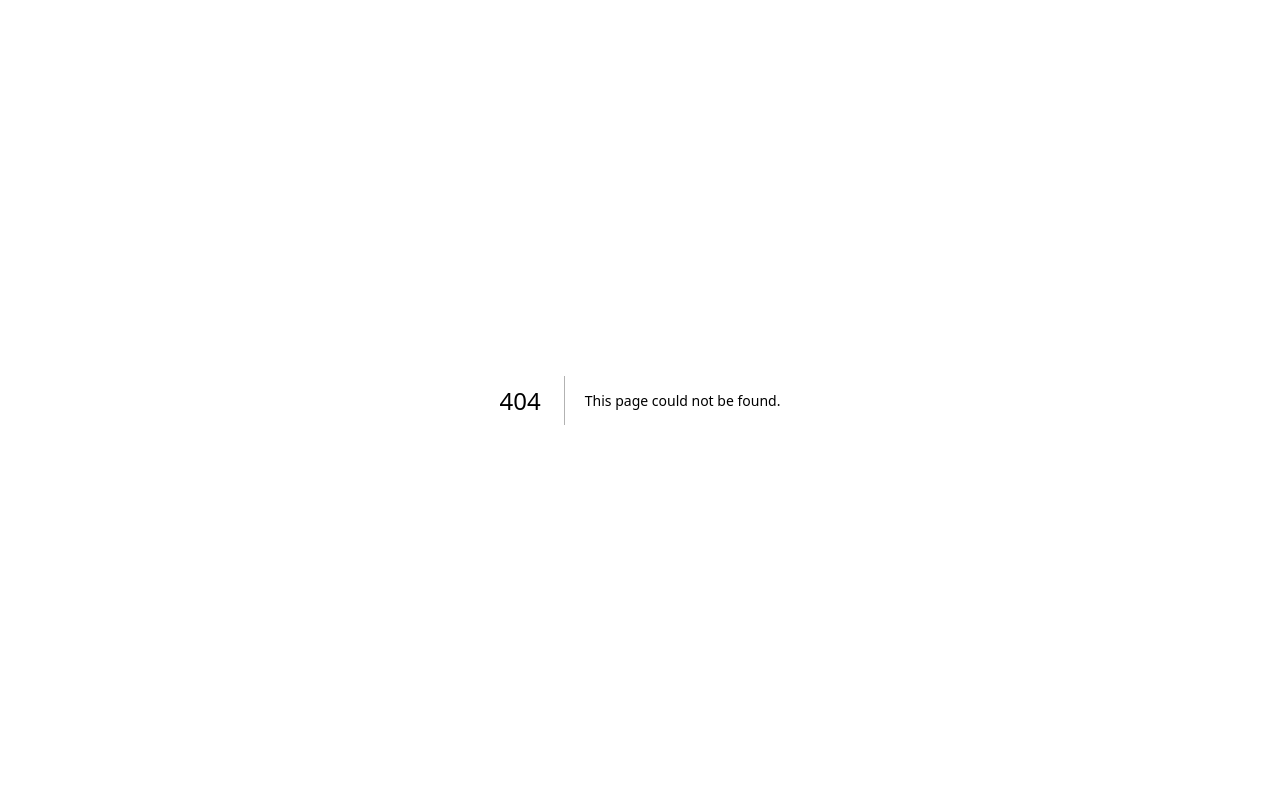
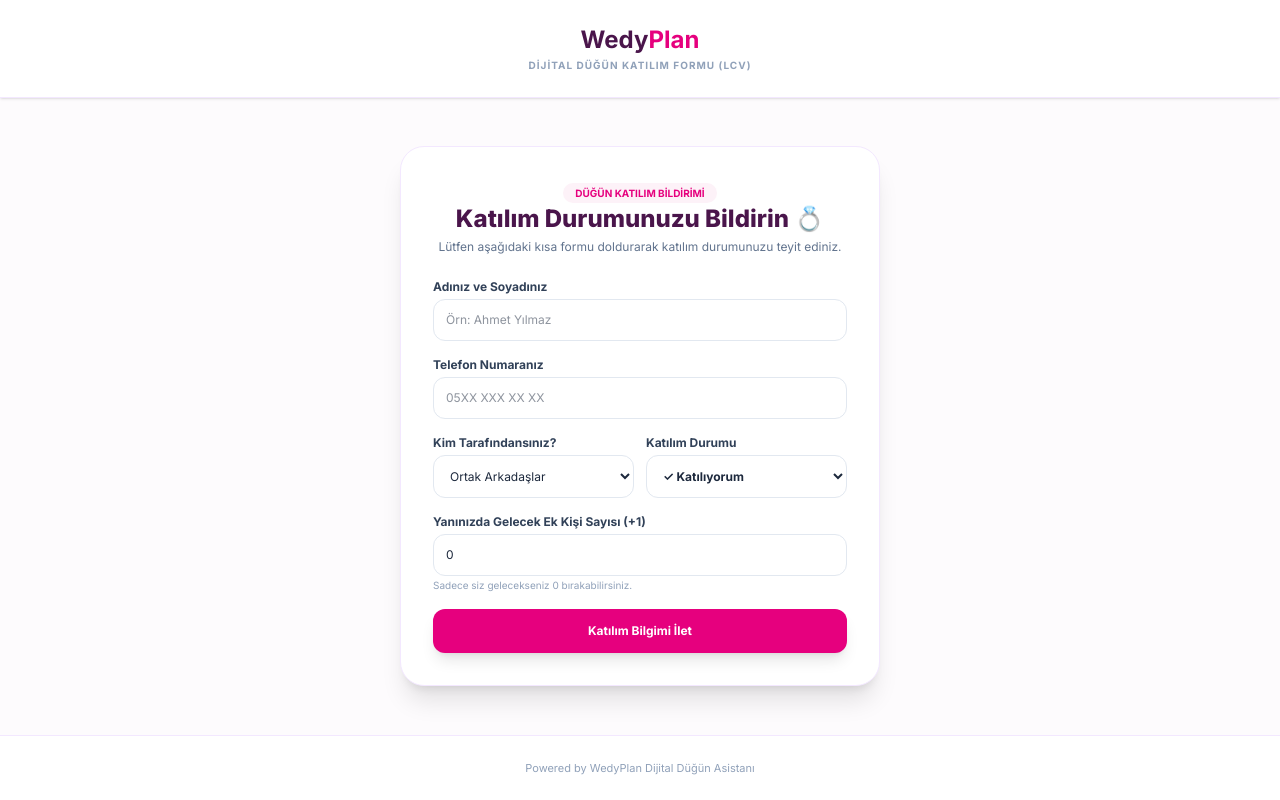
Before and after one commit to kaanb-wiascode/WedyPlan, a Next.js app: page /lcv/1 in a window 1280 px wide. Before the commit this address had no page. Built offline with nearby package versions, Linux system fonts and the light colour scheme; no server answers; the database is empty.

Commit message:
Kamuoyuna acik dijital LCV katilim onay sayfasi (/lcv/[id]) eklendi

```diff
--- /dev/null
+++ b/app/lcv/[id]/page.tsx
@@ -0,0 +1,232 @@
+'use client';
+
+import React, { useState, useEffect, use } from 'react';
+import Link from 'next/link';
+import { doc, getDoc, updateDoc } from 'firebase/firestore';
+import { db } from '../../../lib/firebase';
+
+interface Guest {
+  id: string;
+  name: string;
+  side: 'Gelin Tarafı' | 'Damat Tarafı' | 'Ortak Arkadaşlar' | 'Aile & Akraba';
+  status: 'Katılıyor' | 'Katılmıyor' | 'Beklemede';
+  tableNo: string;
+  plusCount: number;
+  phone?: string;
+}
+
+export default function PublicRSVPPage({ params }: { params: Promise<{ id: string }> }) {
+  const { id } = use(params);
+
+  const [loading, setLoading] = useState(true);
+  const [submitted, setSubmitted] = useState(false);
+  const [existingGuests, setExistingGuests] = useState<Guest[]>([]);
+
+  // Form State
+  const [formData, setFormData] = useState({
+    name: '',
+    phone: '',
+    side: 'Ortak Arkadaşlar' as Guest['side'],
+    status: 'Katılıyor' as Guest['status'],
+    plusCount: 0,
+    note: '',
+  });
+
+  const [isSubmitting, setIsSubmitting] = useState(false);
+
+  // Çiftin Davetli Listesi Verisini Çek
+  useEffect(() => {
+    async function fetchGuestlist() {
+      try {
+        const docRef = doc(db, 'guestlists', id);
+        const docSnap = await getDoc(docRef);
+
+        if (docSnap.exists() && docSnap.data().guests) {
+          setExistingGuests(docSnap.data().guests);
+        }
+      } catch (error) {
+        console.error('LCV veri çekme hatası:', error);
+      } finally {
+        setLoading(false);
+      }
+    }
+
+    fetchGuestlist();
+  }, [id]);
+
+  // LCV Formunu Gönder
+  const handleSubmitRSVP = async (e: React.FormEvent) => {
+    e.preventDefault();
+    if (!formData.name.trim()) return;
+
+    setIsSubmitting(true);
+    try {
+      const newGuestItem: Guest = {
+        id: Date.now().toString(),
+        name: formData.name.trim(),
+        side: formData.side,
+        status: formData.status,
+        tableNo: 'Atanmadı',
+        plusCount: Number(formData.plusCount) || 0,
+        phone: formData.phone,
+      };
+
+      const updatedList = [newGuestItem, ...existingGuests];
+      const docRef = doc(db, 'guestlists', id);
+
+      await updateDoc(docRef, {
+        guests: updatedList,
+        updatedAt: new Date().toISOString(),
+      });
+
+      setSubmitted(true);
+    } catch (error) {
+      console.error('LCV gönderme hatası:', error);
+      alert('Yanıtınız iletilirken bir hata oluştu. Lütfen tekrar deneyin.');
+    } finally {
+      setIsSubmitting(false);
+    }
+  };
+
+  if (loading) {
+    return (
+      <div className="min-h-screen flex items-center justify-center bg-[#FDFBFD]">
+        <p className="text-[#4A154B] font-bold">Davetiye yükleniyor...</p>
+      </div>
+    );
+  }
+
+  return (
+    <div className="min-h-screen bg-[#FDFBFD] text-slate-800 flex flex-col justify-between">
+      {/* Header */}
+      <header className="py-6 text-center border-b border-purple-100 bg-white shadow-sm">
+        <Link href="/" className="text-2xl font-bold text-[#4A154B]">
+          Wedy<span className="text-[#E6007E]">Plan</span>
+        </Link>
+        <p className="text-[10px] font-bold text-slate-400 uppercase tracking-widest mt-0.5">
+          Dijital Düğün Katılım Formu (LCV)
+        </p>
+      </header>
+
+      {/* İçerik */}
+      <main className="max-w-lg mx-auto w-full px-4 py-8">
+        {submitted ? (
+          <div className="bg-white p-8 rounded-3xl border border-purple-100 shadow-xl text-center space-y-4 animate-in zoom-in-95 duration-300">
+            <div className="w-16 h-16 bg-emerald-50 text-emerald-600 rounded-full flex items-center justify-center text-3xl mx-auto">
+              🎉
+            </div>
+            <h1 className="text-xl font-extrabold text-[#4A154B]">Yanıtınız İletildi!</h1>
+            <p className="text-xs text-slate-600 leading-relaxed">
+              Katılım durumunuz çifte başarıyla bildirildi. Bu özel günde bir arada olmak dileğiyle! ✨
+            </p>
+            <div className="pt-4 border-t border-slate-100">
+              <Link
+                href="/"
+                className="inline-block bg-[#4A154B] text-white text-xs font-bold px-6 py-3 rounded-xl hover:bg-purple-900 transition"
+              >
+                WedyPlan'ı Keşfet
+              </Link>
+            </div>
+          </div>
+        ) : (
+          <div className="bg-white p-6 md:p-8 rounded-3xl border border-purple-100 shadow-xl space-y-6">
+            <div className="text-center space-y-1">
+              <span className="bg-pink-50 text-[#E6007E] text-[10px] font-bold px-3 py-1 rounded-full uppercase">
+                Düğün Katılım Bildirimi
+              </span>
+              <h1 className="text-2xl font-extrabold text-[#4A154B]">Katılım Durumunuzu Bildirin 💍</h1>
+              <p className="text-xs text-slate-500">
+                Lütfen aşağıdaki kısa formu doldurarak katılım durumunuzu teyit ediniz.
+              </p>
+            </div>
+
+            <form onSubmit={handleSubmitRSVP} className="space-y-4">
+              <div>
+                <label className="block text-xs font-bold text-slate-700 mb-1">Adınız ve Soyadınız</label>
+                <input
+                  type="text"
+                  required
+                  placeholder="Örn: Ahmet Yılmaz"
+                  value={formData.name}
+                  onChange={(e) => setFormData({ ...formData, name: e.target.value })}
+                  className="w-full p-3 border border-slate-200 rounded-xl text-xs focus:outline-none focus:border-[#E6007E]"
+                />
+              </div>
+
+              <div>
+                <label className="block text-xs font-bold text-slate-700 mb-1">Telefon Numaranız</label>
+                <input
+                  type="tel"
+                  placeholder="05XX XXX XX XX"
+                  value={formData.phone}
+                  onChange={(e) => setFormData({ ...formData, phone: e.target.value })}
+                  className="w-full p-3 border border-slate-200 rounded-xl text-xs focus:outline-none focus:border-[#E6007E]"
+                />
+              </div>
+
+              <div className="grid grid-cols-2 gap-3">
+                <div>
+                  <label className="block text-xs font-bold text-slate-700 mb-1">Kim Tarafındansınız?</label>
+                  <select
+                    value={formData.side}
+                    onChange={(e) => setFormData({ ...formData, side: e.target.value as Guest['side'] })}
+                    className="w-full p-3 border border-slate-200 rounded-xl text-xs focus:outline-none focus:border-[#E6007E] bg-white"
+                  >
+                    <option value="Gelin Tarafı">Gelin Tarafı</option>
+                    <option value="Damat Tarafı">Damat Tarafı</option>
+                    <option value="Ortak Arkadaşlar">Ortak Arkadaşlar</option>
+                    <option value="Aile & Akraba">Aile & Akraba</option>
+                  </select>
+                </div>
+
+                <div>
+                  <label className="block text-xs font-bold text-slate-700 mb-1">Katılım Durumu</label>
+                  <select
+                    value={formData.status}
+                    onChange={(e) => setFormData({ ...formData, status: e.target.value as Guest['status'] })}
+                    className="w-full p-3 border border-slate-200 rounded-xl text-xs focus:outline-none focus:border-[#E6007E] bg-white font-bold"
+                  >
+                    <option value="Katılıyor">✓ Katılıyorum</option>
+                    <option value="Katılmıyor">✕ Katılamıyorum</option>
+                  </select>
+                </div>
+              </div>
+
+              {formData.status === 'Katılıyor' && (
+                <div>
+                  <label className="block text-xs font-bold text-slate-700 mb-1">
+                    Yanınızda Gelecek Ek Kişi Sayısı (+1)
+                  </label>
+                  <input
+                    type="number"
+                    min="0"
+                    max="5"
+                    value={formData.plusCount}
+                    onChange={(e) => setFormData({ ...formData, plusCount: Number(e.target.value) })}
+                    className="w-full p-3 border border-slate-200 rounded-xl text-xs focus:outline-none focus:border-[#E6007E]"
+                  />
+                  <span className="text-[10px] text-slate-400 mt-0.5 block">
+                    Sadece siz gelecekseniz 0 bırakabilirsiniz.
+                  </span>
+                </div>
+              )}
+
+              <button
+                type="submit"
+                disabled={isSubmitting}
+                className="w-full bg-[#E6007E] hover:bg-pink-700 text-white font-bold text-xs py-3.5 rounded-xl transition shadow-lg disabled:opacity-50"
+              >
+                {isSubmitting ? 'Gönderiliyor...' : 'Katılım Bilgimi İlet'}
+              </button>
+            </form>
+          </div>
+        )}
+      </main>
+
+      {/* Footer */}
+      <footer className="py-6 text-center text-[11px] text-slate-400 border-t border-purple-100 bg-white">
+        <p>Powered by WedyPlan Dijital Düğün Asistanı</p>
+      </footer>
+    </div>
+  );
+}
```
